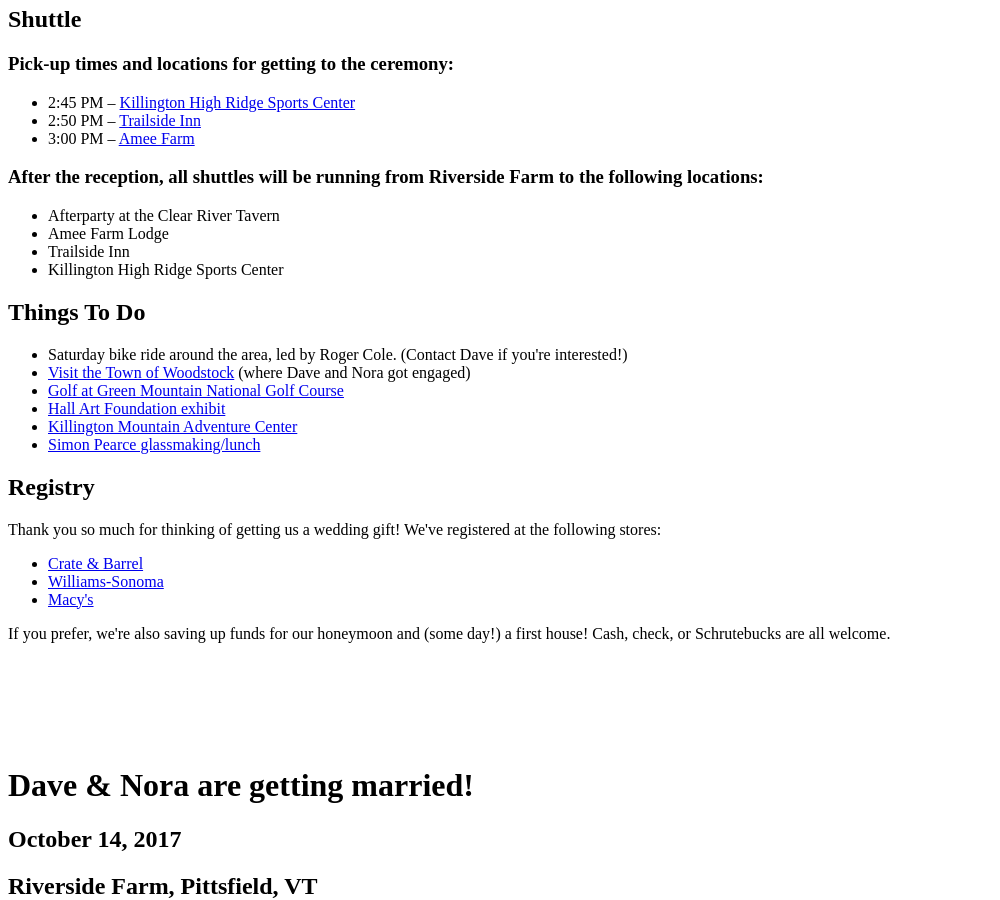
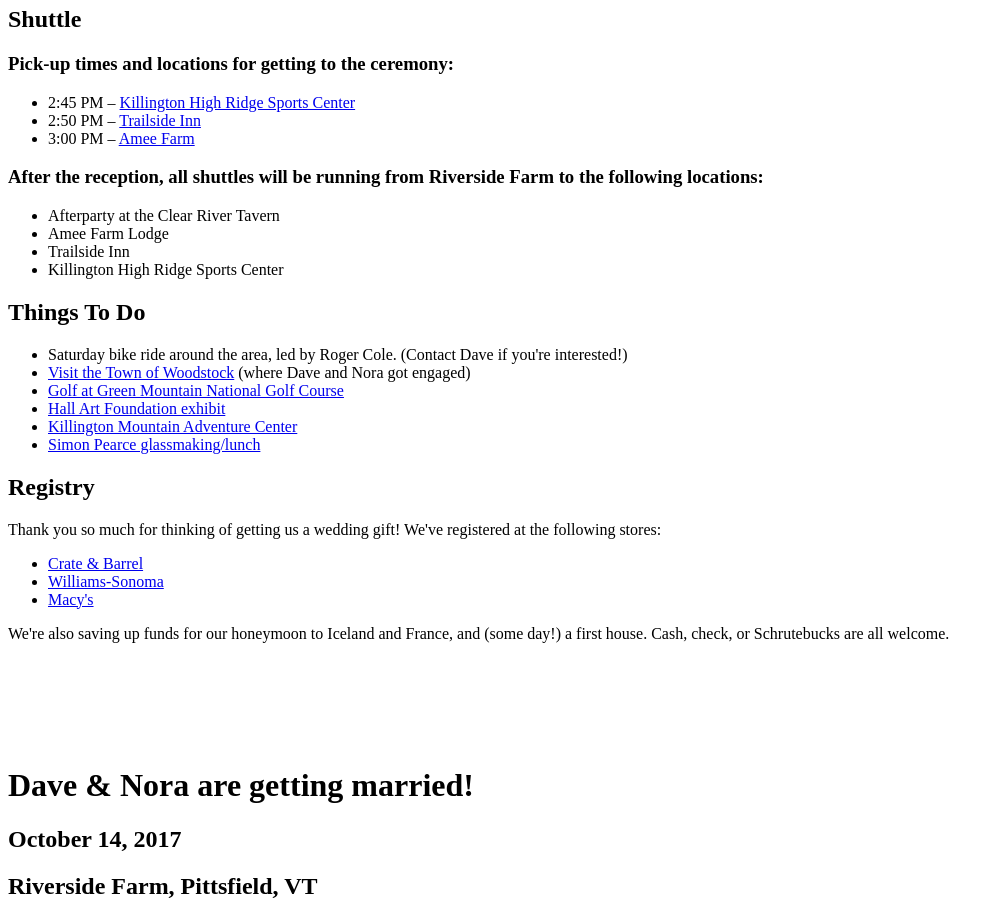
Before and after one commit to mrdavidjcole/wedding-website, a Jekyll site: the page built from about.md, in a window 1280 px wide and 900 px high, scrolled down 2142 px. Shown: the whole window, without its empty margins (0-1000 px from the left). Built offline with Jekyll 4.4.1, drawn with Linux system fonts in a browser that asks for light colours; nearby versions of some CDN libraries; comment, search, counter and statistics services are not loaded.

Commit message:
Update honeymoon info

```diff
--- a/_includes/registry.html
+++ b/_includes/registry.html
@@ -14,7 +14,7 @@
           <a href="https://www.macys.com/wgl/registry/guest/2352594">Macy's</a>
         </li>
       </ul>
-      If you prefer, we're also saving up funds for our honeymoon and (some day!) a first house! Cash, check, or Schrutebucks are all welcome.
+      We're also saving up funds for our honeymoon to Iceland and France, and (some day!) a first house. Cash, check, or Schrutebucks are all welcome.
     </div>
   </div>
 </section>
```
